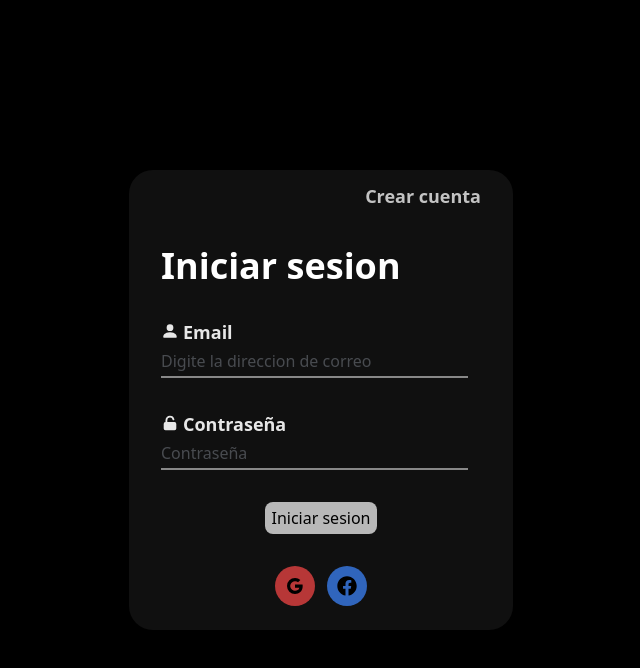
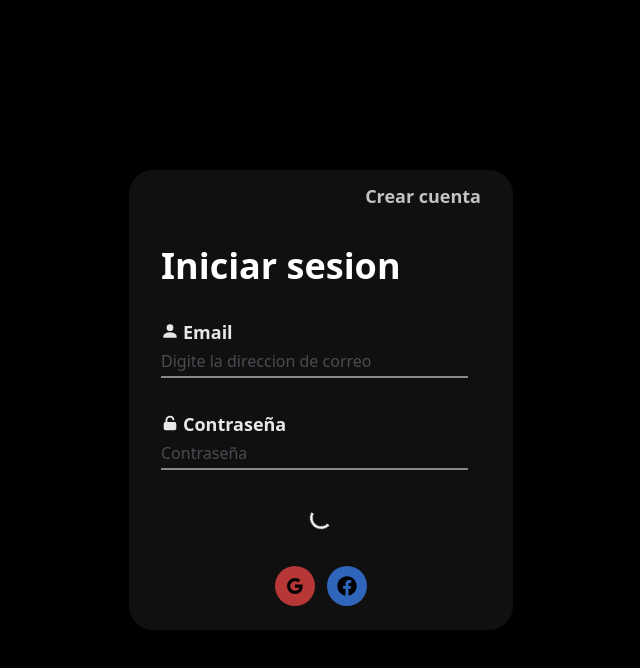
Before and after one commit to Ye1der/Routine-Editor, a React (Vite) app: page /login in a window 1280 px wide. Both pictures are taken after a click on the button "Iniciar sesion". Shown: the top 668 px of the page, without its empty margins (319-959 px from the left). Built offline with nearby package versions, Linux system fonts and the light colour scheme; no server answers.

Commit message:
Se agrego animaciones de carga al login y signUp

```diff
--- a/src/components/Login/Login.jsx
+++ b/src/components/Login/Login.jsx
@@ -9,7 +9,8 @@ import { GoogleAuthProvider, onAuthStateChanged, signInWithPopup } from "firebas
 import { addUser, auth, existDbUser, userExist, iniciarSesion } from "../../firebase/firebase"
 import { useNavigate } from "react-router";
 
-import { motion } from 'framer-motion'
+import { motion, useAnimation } from 'framer-motion'
+import { VscLoading } from 'react-icons/vsc'
 
 export function Login(){
 
@@ -25,6 +26,7 @@ export function Login(){
     const [invalidUser, setInvalidUser] = useState(0);
 
     const [scale, setScale] = useState(0.9)
+    const [login, setLogin] = useState(false)
 
     //Inicio de sesion con google
     async function loginGoogle(){
@@ -72,6 +74,7 @@ export function Login(){
 
     // Inicia sesion con una cuenta creada
     async function verificadorLocal(){
+        setLogin(true)
         const existAcount = await userExist(email)
 
         if(existAcount){
@@ -86,6 +89,7 @@ export function Login(){
         } else {
             setInvalidUser(1)
         }
+        setLogin(false)
     }
 
     return (
@@ -116,7 +120,17 @@ export function Login(){
                     type="password" placeholder="Contraseña" id='contraseña'/>
                 </div>
 
-                <div className='flex items-center justify-center'> <button className='mt-8 bg-white bg-opacity-70 w-28 h-8 rounded-lg transition-all duration-200 hover:bg-opacity-90 ' onClick={verificadorLocal}> Iniciar sesion </button> </div>
+                {!login ?
+                    <motion.div initial={{scale: 0}} animate={{scale: 1}} className='flex items-center justify-center'>
+                        <button className='mt-8 bg-white bg-opacity-70 w-28 h-8 rounded-lg transition-all duration-200 hover:bg-opacity-90 ' onClick={verificadorLocal}> Iniciar sesion </button>
+                    </motion.div>
+                    :
+                    <div className='flex items-center justify-center h-8 mt-8' >
+                        <motion.div initial={{rotate: 0}} animate={{rotate: 720}} transition={{duration: 1, ease: "linear", repeat: Infinity}} >
+                            <VscLoading style={{strokeWidth: '0.7px'}} className="text-2xl text-white"/>
+                        </motion.div>
+                    </div>
+                }
 
                 <div className='flex gap-3 w-full items-center justify-center mt-8 mb-6'>
                     <div className='cursor-pointer flex items-center justify-center bg-red-500 bg-opacity-75 p-2 rounded-full hover:bg-opacity-90 transition-all duration-200 w-10 h-10'
--- a/src/components/Login/SignUp.jsx
+++ b/src/components/Login/SignUp.jsx
@@ -6,12 +6,14 @@ import {HiLockClosed} from 'react-icons/hi'
 import { useNavigate } from 'react-router'
 import { createUser, userExist } from '../../firebase/firebase'
 import { motion } from 'framer-motion'
+import { VscLoading } from 'react-icons/vsc'
 
 export function SignUp(){
     const navigate = useNavigate()
     const [email, setEmail] = useState(".")
     const [contraseña1, setContraseña1] = useState(".")
     const [contraseña2, setContraseña2] = useState("..")
+    const [createAcount, setCreateAcount] = useState();
 
     // 1: Contraseñas no coinciden, 2: Exito al crear la cuenta
     // 3: Correo no valido, 4: Correo ya existente
@@ -19,6 +21,7 @@ export function SignUp(){
     const [validador, setValidador] = useState(0)
 
     async function agregarUsuario(){
+        setCreateAcount(true)
 
         if(contraseña1.length > 6){
 
@@ -39,10 +42,12 @@ export function SignUp(){
                 setValidador(1)
             }
         } else (setValidador(5))
+
+        setCreateAcount(false)
     }
 
     return (
-        <main className="w-full h-screen flex flex-col items-center justify-center " >
+        <main className="w-full h-screen flex flex-col items-center justify-center ">
             <motion.div className="bg-grayGym bg-opacity-50 w-96 rounded-3xl"
             initial={{scale: 0}} animate={{scale: window.innerWidth < 640 ? 0.9 : 1}}>
                 <div className='flex justify-end items-center'>
@@ -75,9 +80,18 @@ export function SignUp(){
                     type="password" placeholder="Contraseña" id='contraseña2'/>
                 </div>
 
+                {!createAcount ?
                 <div className='flex justify-center items-center'>
                     <button className='mt-8 mb-6 bg-white bg-opacity-70 w-28 h-8 rounded-lg transition-all duration-200 hover:bg-opacity-90 ' onClick={agregarUsuario}> Crear cuenta </button>
                 </div>
+                :
+                <div className='flex items-center justify-center h-8 mt-8 mb-6' >
+                    <motion.div initial={{rotate: 0}} animate={{rotate: 720}} transition={{duration: 1, ease: "linear", repeat: Infinity}} >
+                        <VscLoading style={{strokeWidth: '0.7px'}} className="text-2xl text-white"/>
+                    </motion.div>
+                </div>
+                }
+
             </motion.div>
 
             {validador === 1 ? <h1  className='text-red-500 text-opacity-90 text-center font-bold mt-3'  > Las contraseñas no coinciden </h1> : ""}
```
